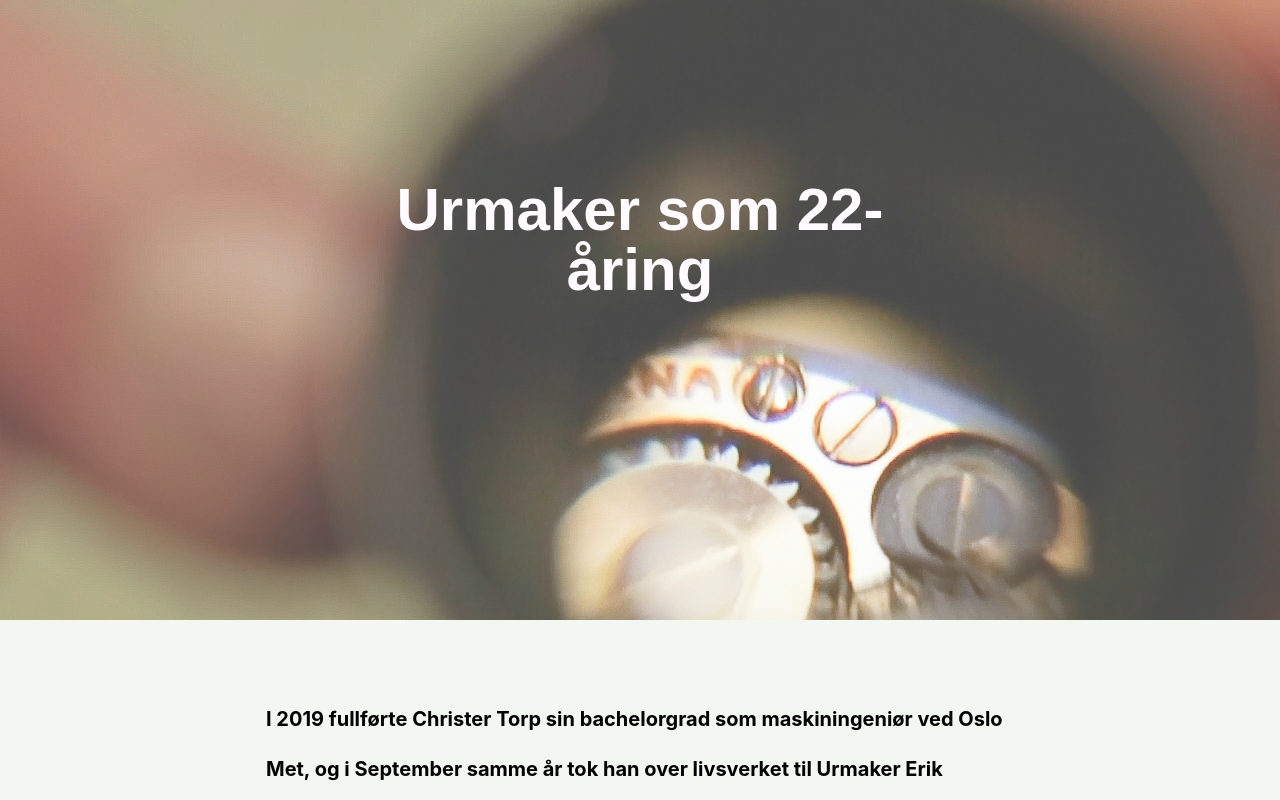
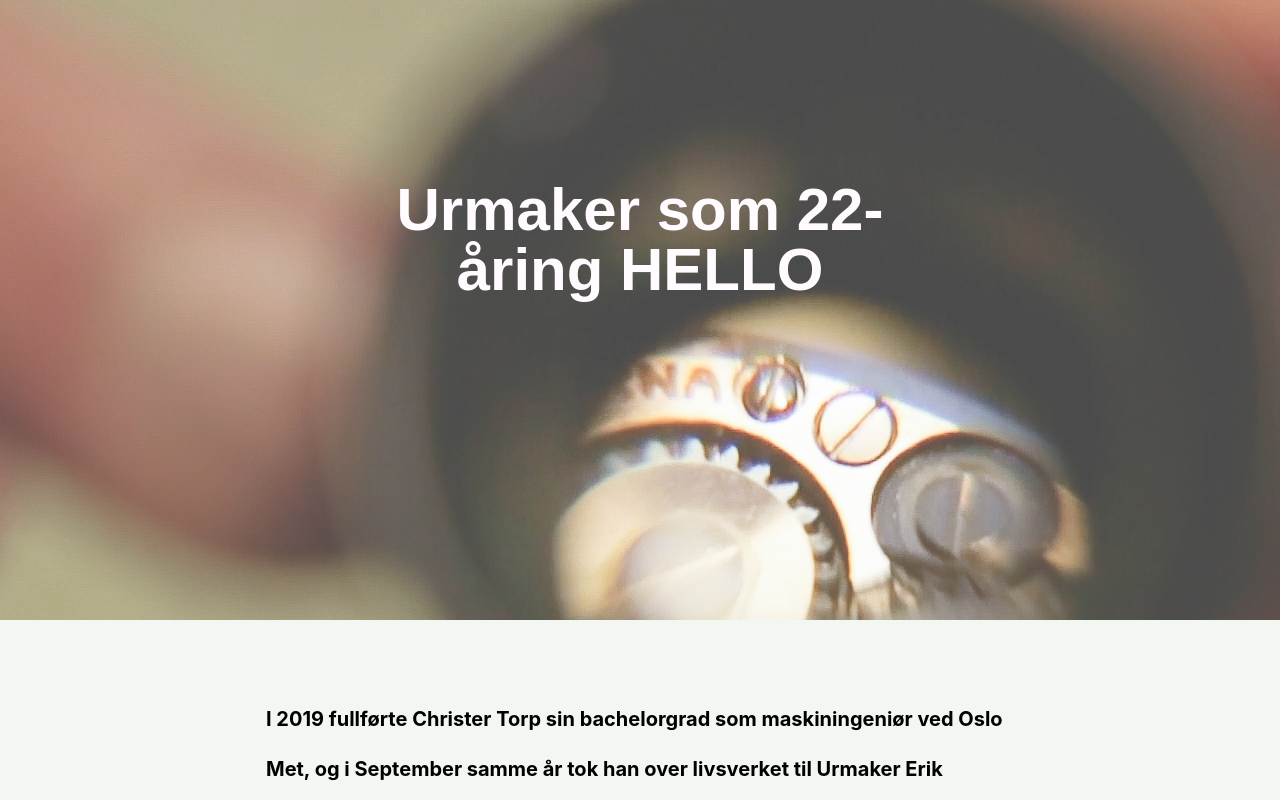
Before and after one commit to linnsafie/kommu1, a JavaScript app in the folder project/client/: page / in a window 1280 px wide. Shown: the top 800 px of the page. Built offline with nearby package versions, Linux system fonts and the light colour scheme.

Commit message:
teste Hello

```diff
--- a/project/client/src/components/Artikkel2.js
+++ b/project/client/src/components/Artikkel2.js
@@ -23,7 +23,7 @@ import {
 const Artikkel2 = () => (
   <>
     <Header>
-      <Artikkeltittel title="Urmaker som 22-åring" />
+      <Artikkeltittel title="Urmaker som 22-åring HELLO" />
       <figure>
         <StyledArticleImageH src="/assets/Torp-7.jpg" alt="bildetekst" />
       </figure>
```
Also changed, not shown: project/client/public/assets/terning.jpeg (deleted).
